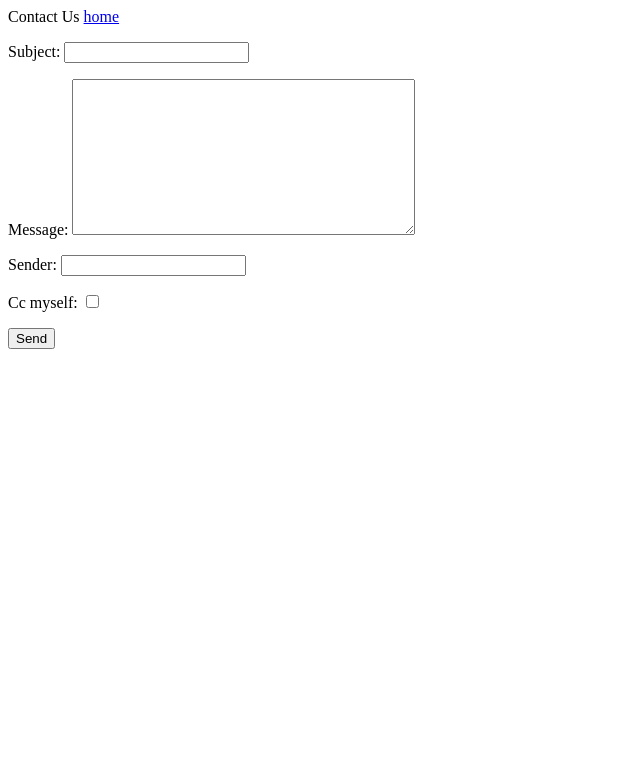
After one commit to Arnold-A-Mubaiwa/Email_sender, a Django app: page /contact in a window 1280 px wide. The commit adds this page. Shown: the top 783 px of the page, without its empty margins (0-640 px from the left). Run offline with Django 4.2, Linux system fonts and the light colour scheme.

Commit message:
Email sender printing on the terminal

```diff
--- a/email_forms/forms.py
+++ b/email_forms/forms.py
@@ -2,3 +2,9 @@ from django import forms
 
 class NameForm(forms.Form):
     your_name = forms.CharField(max_length=100, label='Your name')
+
+class ContactUs(forms.Form):
+    subject = forms.CharField(max_length=255)
+    message = forms.CharField(widget=forms.Textarea)
+    sender = forms.EmailField()
+    cc_myself = forms.BooleanField(required=False)
--- /dev/null
+++ b/email_forms/templates/forms/contact.html
@@ -0,0 +1,33 @@
+Contact Us
+<a href="{% url 'home' %}" >home</a>
+<form action='contact' method='POST'>
+{{ form.non_field_errors}}
+{% csrf_token %}
+    <p>
+            {{ form.subject.errors }}
+            {{ form.subject.label_tag }}
+            {{ form.subject }}
+    </p>
+     <p>
+            {{ form.message.errors }}
+            {{ form.message.label_tag }}
+            {{ form.message }}
+    </p>
+     <p>
+            {% if form.sender.errors %}
+    <ol>
+    {% for error in form.sender.errors %}
+        <li><strong>{{ error|escape }}</strong></li>
+    {% endfor %}
+    </ol>
+{% endif %}
+            {{ form.sender.label_tag }}
+            {{ form.sender }}
+    </p>
+     <p>
+            {{ form.cc_myself.errors }}
+            {{ form.cc_myself.label_tag }}
+            {{ form.cc_myself }}
+    </p>
+   <p> <input type='submit' value='Send'/></p>
+</form>
--- a/email_forms/templates/forms/index.html
+++ b/email_forms/templates/forms/index.html
@@ -1,5 +1,5 @@
 checking
-
+<a href="{% url 'contact' %}" >Contact</a>
 <h2>Form</h2>
 
 <form action='' method='post'>
--- a/email_forms/urls.py
+++ b/email_forms/urls.py
@@ -1,5 +1,6 @@
 from django.urls import path
 from . import views
 urlpatterns = [
-    path('', views.index, name='home')
+    path('', views.index, name='home'),
+    path('contact', views.contact_us,name='contact')
 ]
--- a/email_forms/views.py
+++ b/email_forms/views.py
@@ -1,6 +1,7 @@
 from django.shortcuts import render
 from django.http import HttpResponse
-from .forms import NameForm
+from .forms import NameForm, ContactUs
+from django.core.mail import send_mail
 # Create your views here.
 def index(request):
     if request.method == 'POST':
@@ -12,3 +13,24 @@ def index(request):
         form = NameForm()
 
     return render(request, 'forms/index.html', {'form':form})
+
+def contact_us(request):
+    if request.method=='POST':
+        form = ContactUs(request.POST)
+        if form.is_valid():
+            subject = form.cleaned_data['subject']
+            message = form.cleaned_data['message']
+            sender = form.cleaned_data['sender']
+            cc_myself = form.cleaned_data['cc_myself']
+
+            recipients = ['arnoldmubaiwa99@gmail.com']
+
+            if cc_myself :
+                recipients.append(sender)
+
+            send_mail(subject,message,sender, recipients)
+            return HttpResponse('Thanks')
+
+    else:
+        form = ContactUs()
+        return render (request, 'forms/contact.html',{'form':form})
--- a/emailsender/settings.py
+++ b/emailsender/settings.py
@@ -124,5 +124,6 @@ MEDIA_URL = '/media/'
 MEDIA_ROOT = os.path.join(BASE_DIR, 'media')
 # Default primary key field type
 # https://docs.djangoproject.com/en/4.0/ref/settings/#default-auto-field
-
+# EMAIL_BACKEND = 'django.core.mail.backends.dummy.EmailBackend'
+EMAIL_BACKEND = 'django.core.mail.backends.console.EmailBackend'
 DEFAULT_AUTO_FIELD = 'django.db.models.BigAutoField'
```
